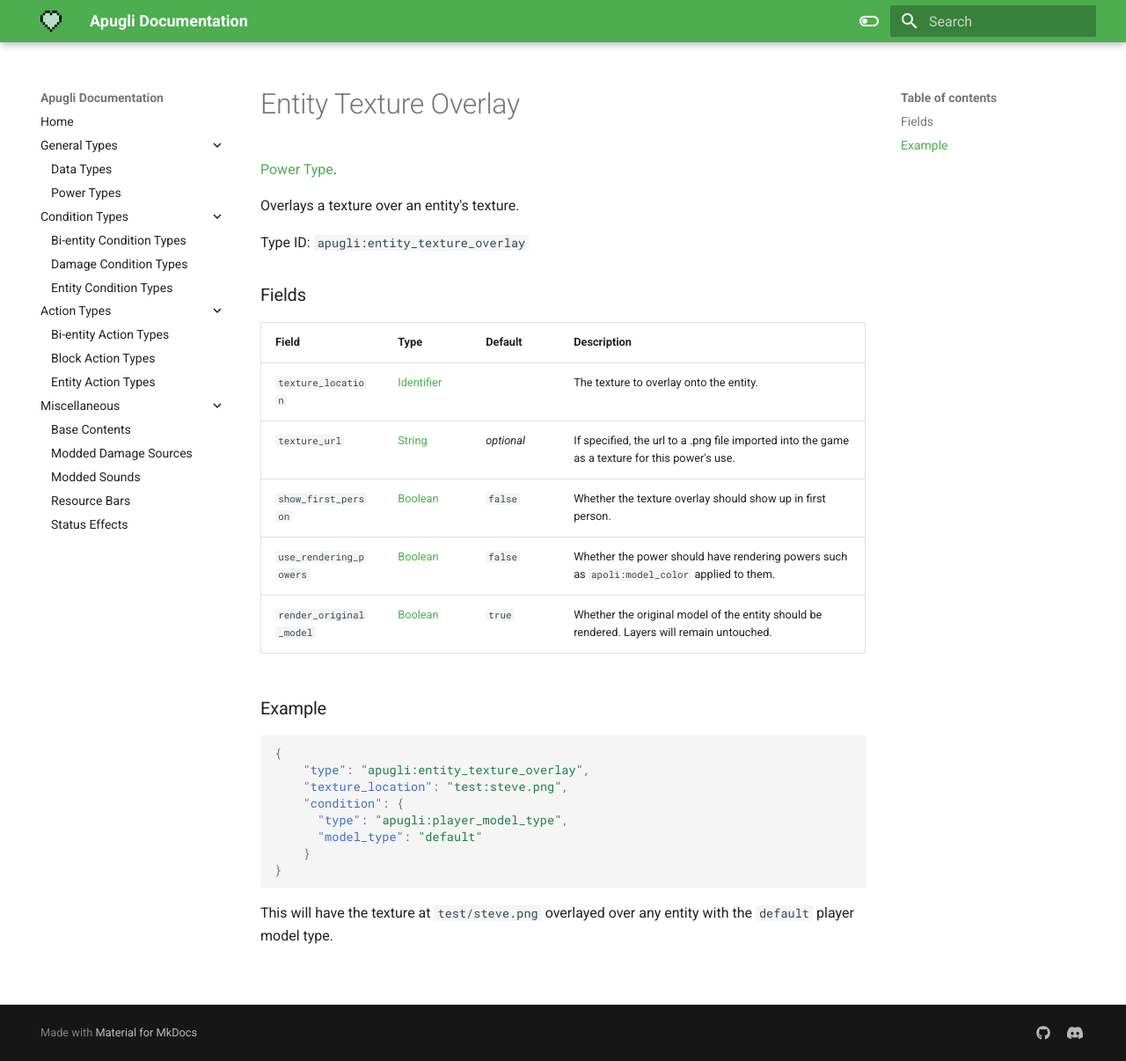
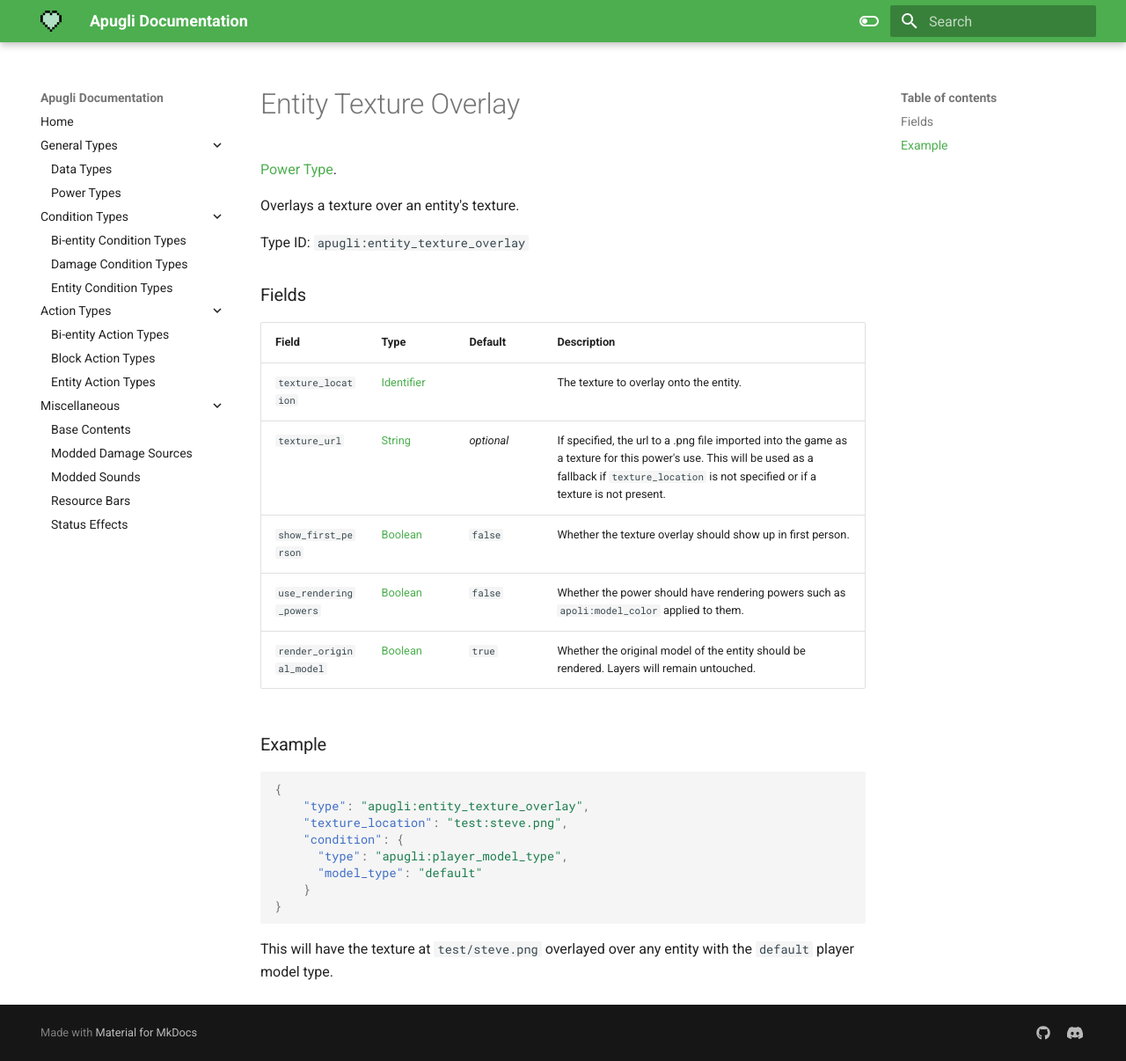
Before and after one commit to MerchantPug/apugli-docs, an MkDocs documentation site: the page built from docs/types/power_types/entity_texture_overlay.md, in a window 1280 px wide and 1206 px high. Shown: the whole window at 88% size. Built offline with MkDocs 1.6.1 and Material for MkDocs 9.7.7, drawn with Linux system fonts in a browser that asks for light colours.

Commit message:
Add note to `texture_url` descriptions

```diff
--- a/docs/types/power_types/entity_texture_overlay.md
+++ b/docs/types/power_types/entity_texture_overlay.md
@@ -16,7 +16,7 @@ Type ID: `apugli:entity_texture_overlay`
 Field  | Type | Default | Description
 -------|------|---------|-------------
 `texture_location` | [Identifier](https://origins.readthedocs.io/en/latest/types/data_types/identifier/) |  | The texture to overlay onto the entity.
-`texture_url` | [String](https://origins.readthedocs.io/en/latest/types/data_types/string/) | *optional* | If specified, the url to a .png file imported into the game as a texture for this power's use.
+`texture_url` | [String](https://origins.readthedocs.io/en/latest/types/data_types/string/) | *optional* | If specified, the url to a .png file imported into the game as a texture for this power's use. This will be used as a fallback if `texture_location` is not specified or if a texture is not present.
 `show_first_person` | [Boolean](https://origins.readthedocs.io/en/latest/types/data_types/boolean/) | `false` | Whether the texture overlay should show up in first person.
 `use_rendering_powers` | [Boolean](https://origins.readthedocs.io/en/latest/types/data_types/boolean/) | `false` | Whether the power should have rendering powers such as `apoli:model_color` applied to them.
 `render_original_model` | [Boolean](https://origins.readthedocs.io/en/latest/types/data_types/boolean/) | `true` | Whether the original model of the entity should be rendered. Layers will remain untouched.
```
Also changed, not shown: docs/types/power_types/energy_swirl.md (+1 -1 lines).
